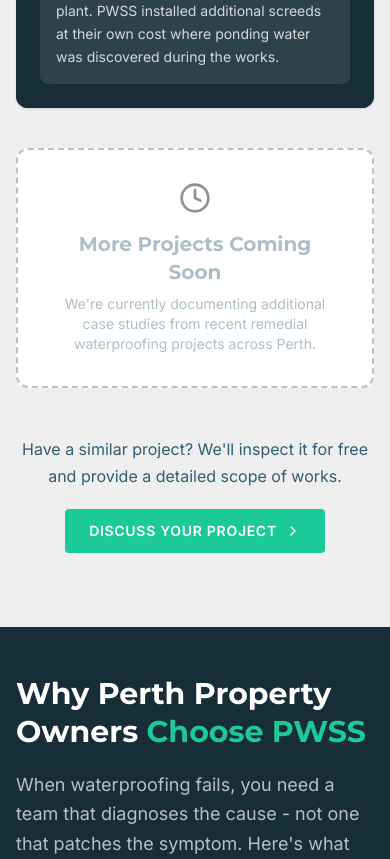
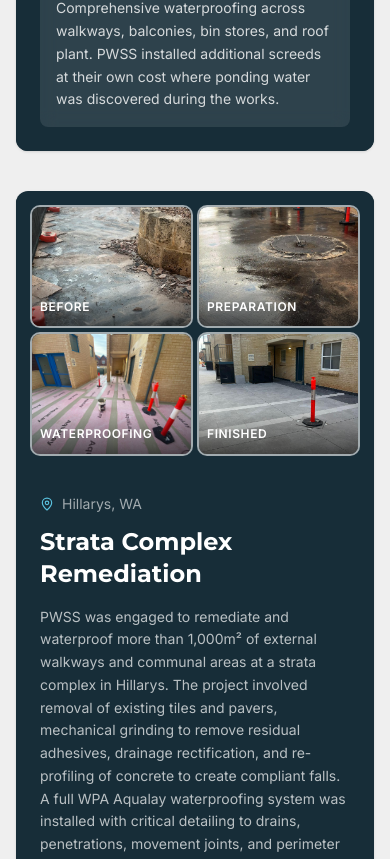
Before and after one commit to Greenie5656/pwss-remedial, a Next.js app: page / in a window 390 px wide. Shown: the part 7910-8769 px from the top of the page. Built offline with nearby package versions, Linux system fonts and the light colour scheme.

Commit message:
Fix Next.js Image aspect ratio warnings on all logo instances

```diff
--- /dev/null
+++ b/src/app/robots.ts
@@ -0,0 +1,11 @@
+import type { MetadataRoute } from 'next';
+
+export default function robots(): MetadataRoute.Robots {
+  return {
+    rules: {
+      userAgent: '*',
+      allow: '/',
+    },
+    sitemap: 'https://perthwaterproofingremedial.com/sitemap.xml',
+  };
+}
--- /dev/null
+++ b/src/app/sitemap.ts
@@ -0,0 +1,12 @@
+import type { MetadataRoute } from 'next';
+
+export default function sitemap(): MetadataRoute.Sitemap {
+  return [
+    {
+      url: 'https://perthwaterproofingremedial.com',
+      lastModified: new Date(),
+      changeFrequency: 'weekly',
+      priority: 1,
+    },
+  ];
+}
--- a/src/components/layout/Footer.tsx
+++ b/src/components/layout/Footer.tsx
@@ -21,7 +21,8 @@
                 alt="PWSS Remedial Waterproofing Perth"
                 width={160}
                 height={48}
-                className="h-10 w-auto"
+               className=""
+                style={{ width: 'auto', height: '2.5rem' }}
               />
             </a>
             <p className="text-sm leading-relaxed">
--- a/src/components/layout/Navbar.tsx
+++ b/src/components/layout/Navbar.tsx
@@ -37,7 +37,8 @@
                 alt="PWSS Remedial Waterproofing Perth"
                 width={40}
                 height={40}
-                className="h-10 w-auto block lg:hidden"
+                className="block lg:hidden"
+                style={{ width: 'auto', height: '2.5rem' }}
                 priority
               />
               {/* Full logo: desktop only */}
@@ -46,7 +47,8 @@
                 alt="PWSS Remedial Waterproofing Perth"
                 width={160}
                 height={48}
-                className="h-10 lg:h-12 w-auto hidden lg:block"
+                className="hidden lg:block"
+                style={{ width: 'auto', height: '2.5rem' }}
                 priority
               />
             </a>
--- a/src/components/sections/CaseStudies.tsx
+++ b/src/components/sections/CaseStudies.tsx
@@ -1,7 +1,7 @@
 'use client';
 
 import Image from 'next/image';
-import { MapPin, CheckCircle, Clock } from 'lucide-react';
+import { MapPin, CheckCircle, } from 'lucide-react';
 import { motion, type Variants } from 'framer-motion';
 import Container from '@/components/ui/Container';
 import Button from '@/components/ui/Button';
@@ -55,7 +55,7 @@
       'Concrete substrate preparation',
     ],
     summary:
-      'PWSS delivered a full waterproofing and anti-slip coating system for the grandstand at WA Hockey Stadium. The project involved meticulous substrate grinding to expose bare concrete pores, application of Adflex WBE primer, Rimseal 170 UV-stable membrane, and two coats of Deckpro 80 non-slip top coat - ensuring the venue is safe for public foot traffic and protected against Perth\'s intense UV exposure.',
+      'PWSS delivered a full waterproofing and anti-slip coating system for the grandstand at WA Hockey Stadium. The project involved meticulous substrate grinding to expose bare concrete pores, application of Adflex WBE primer, Rimseal 170 UV-stable membrane, and two coats of Deckpro 80 non-slip top coat — ensuring the venue is safe for public foot traffic and protected against Perth\'s intense UV exposure.',
     result:
       'High-performance waterproofing with a durable, non-slip, trafficable finish ready for top-level competition. Delivered on time with full client satisfaction.',
     accentColor: 'var(--color-pwss-mint)',
@@ -65,9 +65,24 @@
     location: 'East Perth, WA',
     photos: [
       {
-        src: '/images/case-studies/hockey-stadium-applying.jpg',
-        alt: 'Remedial waterproofing works at 2 Goderich Street commercial property in East Perth',
-        label: 'Overview',
+        src: '/images/case-studies/goderich-before.jpg',
+        alt: 'Original tiled walkway at 2 Goderich Street before remedial waterproofing works',
+        label: 'Before',
+      },
+      {
+        src: '/images/case-studies/goderich-demolition.jpg',
+        alt: 'PWSS team grinding substrate during walkway demolition at 2 Goderich Street East Perth',
+        label: 'Demolition',
+      },
+      {
+        src: '/images/case-studies/goderich-membrane.jpg',
+        alt: 'Completed waterproofing membrane on common walkway at 2 Goderich Street',
+        label: 'Membrane',
+      },
+      {
+        src: '/images/case-studies/goderich-finished.jpg',
+        alt: 'Finished over-tile waterproofing system on balcony at 2 Goderich Street East Perth',
+        label: 'Finished',
       },
     ],
     scope: [
@@ -78,10 +93,48 @@
       'Screed and ramp installation',
     ],
     summary:
-      'A multi-area remedial waterproofing project across a commercial property in East Perth. PWSS identified that the existing topping screed could not be waterproofed over, requiring full epoxy screed replacement. Steps were converted to ramps, and a 5-coat over-tile system was proposed for the balcony areas - saving the client approximately $30,000 compared to full screed removal.',
+      'A multi-area remedial waterproofing project across a commercial property in East Perth. PWSS identified that the existing topping screed could not be waterproofed over, requiring full epoxy screed replacement. Steps were converted to ramps, and a 5-coat over-tile system was proposed for the balcony areas, saving the client approximately $30,000 compared to full screed removal.',
     result:
       'Comprehensive waterproofing across walkways, balconies, bin stores, and roof plant. PWSS installed additional screeds at their own cost where ponding water was discovered during the works.',
     accentColor: 'var(--color-pwss-aero)',
+  },
+  {
+    title: 'Strata Complex Remediation',
+    location: 'Hillarys, WA',
+    photos: [
+      {
+        src: '/images/case-studies/hillarys-before.jpg',
+        alt: 'Deteriorated walkway and exposed concrete before remediation at Hillarys strata complex',
+        label: 'Before',
+      },
+      {
+        src: '/images/case-studies/hillarys-preparation.jpg',
+        alt: 'Substrate preparation and power washing at Hillarys strata complex',
+        label: 'Preparation',
+      },
+      {
+        src: '/images/case-studies/hillarys-waterproofing.jpg',
+        alt: 'WPA Aqualay waterproofing membrane installation across 1000m² of walkways in Hillarys',
+        label: 'Waterproofing',
+      },
+      {
+        src: '/images/case-studies/hillarys-finished.jpg',
+        alt: 'Completed tiled walkways and communal areas at Hillarys strata complex',
+        label: 'Finished',
+      },
+    ],
+    scope: [
+      'Over 1,000m² of remediation works',
+      'Tile and paver removal',
+      'Drainage repairs and fall correction',
+      'WPA Aqualay waterproofing system',
+      'Full re-tiling of all areas',
+    ],
+    summary:
+      'PWSS was engaged to remediate and waterproof more than 1,000m² of external walkways and communal areas at a strata complex in Hillarys. The project involved removal of existing tiles and pavers, mechanical grinding to remove residual adhesives, drainage rectification, and re-profiling of concrete to create compliant falls. A full WPA Aqualay waterproofing system was installed with critical detailing to drains, penetrations, movement joints, and perimeter upstands.',
+    result:
+      'A fully remediated and waterproofed external environment with new tiling across all walkways and communal areas. Durable, compliant, and built for long-term performance.',
+    accentColor: 'var(--color-pwss-cyan)',
   },
 ];
 
@@ -102,6 +155,7 @@
           src={photos[0].src}
           alt={photos[0].alt}
           fill
+          unoptimized
           className="object-cover"
           sizes="(max-width: 1024px) 100vw, 50vw"
         />
@@ -118,6 +172,7 @@
               src={photo.src}
               alt={photo.alt}
               fill
+              unoptimized
               className="object-cover group-hover:scale-105 transition-transform duration-500"
               sizes="(max-width: 640px) 45vw, (max-width: 1024px) 30vw, 25vw"
             />
@@ -248,24 +303,6 @@
                 </div>
               </motion.div>
             ))}
-
-            {/* Placeholder — third case study */}
-            <motion.div
-              initial="hidden"
-              whileInView="visible"
-              viewport={{ once: true, margin: '-60px' }}
-              variants={fadeUp}
-              className="bg-white rounded-xl border-2 border-dashed border-pwss-white-400 p-8 md:p-12 text-center"
-            >
-              <Clock size={32} className="text-pwss-white-300 mx-auto mb-4" />
-              <h3 className="font-heading text-xl font-bold text-pwss-gunmetal-600/40 mb-2">
-                More Projects Coming Soon
-              </h3>
-              <p className="text-sm text-pwss-gunmetal-600/40 max-w-md mx-auto">
-                We&apos;re currently documenting additional case studies from recent
-                remedial waterproofing projects across Perth.
-              </p>
-            </motion.div>
           </div>
 
           {/* Bottom CTA */}
--- /dev/null
+++ b/src/lib/schema.ts
@@ -0,0 +1,138 @@
+import { CONTACT, LINKS, COMPANY, SUBURBS } from './constants';
+
+export const localBusinessSchema = {
+  '@context': 'https://schema.org',
+  '@type': 'ProfessionalService',
+  name: 'Remedial Waterproofing Perth — PWSS',
+  description: COMPANY.description,
+  url: LINKS.domain,
+  telephone: '+611300271425',
+  email: CONTACT.email,
+  address: {
+    '@type': 'PostalAddress',
+    addressLocality: 'Perth',
+    addressRegion: 'WA',
+    postalCode: '6964',
+    addressCountry: 'AU',
+  },
+  areaServed: SUBURBS.map((suburb) => ({
+    '@type': 'City',
+    name: suburb,
+  })),
+  parentOrganization: {
+    '@type': 'Organization',
+    name: COMPANY.legalName,
+    url: LINKS.mainSite,
+  },
+  serviceType: [
+    'Remedial Waterproofing',
+    'Leak Rectification',
+    'Waterproofing Repairs',
+    'Concrete Remediation',
+    'Balcony Waterproofing',
+    'Commercial Waterproofing',
+  ],
+  priceRange: '$$',
+  openingHoursSpecification: {
+    '@type': 'OpeningHoursSpecification',
+    dayOfWeek: ['Monday', 'Tuesday', 'Wednesday', 'Thursday', 'Friday'],
+    opens: '07:00',
+    closes: '17:00',
+  },
+  sameAs: [LINKS.facebook, LINKS.linkedin],
+};
+
+export const serviceSchema = {
+  '@context': 'https://schema.org',
+  '@type': 'Service',
+  serviceType: 'Remedial Waterproofing',
+  provider: {
+    '@type': 'ProfessionalService',
+    name: 'Remedial Waterproofing Perth — PWSS',
+    url: LINKS.domain,
+  },
+  areaServed: {
+    '@type': 'State',
+    name: 'Western Australia',
+  },
+  description:
+    'Specialist leak investigation, failed membrane replacement, balcony and roof waterproofing repairs across Perth.',
+  hasOfferCatalog: {
+    '@type': 'OfferCatalog',
+    name: 'Remedial Waterproofing Services',
+    itemListElement: [
+      {
+        '@type': 'Offer',
+        itemOffered: {
+          '@type': 'Service',
+          name: 'Leak Investigation',
+          description: 'Systematic investigation to trace water ingress back to its source.',
+        },
+      },
+      {
+        '@type': 'Offer',
+        itemOffered: {
+          '@type': 'Service',
+          name: 'Failed Membrane Replacement',
+          description: 'Full removal and replacement of waterproofing membranes that have cracked, delaminated, or reached end of life.',
+        },
+      },
+      {
+        '@type': 'Offer',
+        itemOffered: {
+          '@type': 'Service',
+          name: 'Balcony Waterproofing Repairs',
+          description: 'Targeted repairs to leaking balconies including membrane replacement, drainage correction, and joint sealing.',
+        },
+      },
+      {
+        '@type': 'Offer',
+        itemOffered: {
+          '@type': 'Service',
+          name: 'Roof Leak Rectification',
+          description: 'Investigation and repair of roof waterproofing failures including failed flashings and membrane breakdowns.',
+        },
+      },
+      {
+        '@type': 'Offer',
+        itemOffered: {
+          '@type': 'Service',
+          name: 'Water Ingress Repairs',
+          description: 'Comprehensive repairs where water is entering through walls, windows, expansion joints, or below-ground structures.',
+        },
+      },
+      {
+        '@type': 'Offer',
+        itemOffered: {
+          '@type': 'Service',
+          name: 'Crack Injection',
+          description: 'High-pressure injection of polyurethane or epoxy resins into concrete cracks to seal active leaks.',
+        },
+      },
+      {
+        '@type': 'Offer',
+        itemOffered: {
+          '@type': 'Service',
+          name: 'Concrete Remediation',
+          description: 'Repair of spalling, carbonation damage, and water-affected concrete.',
+        },
+      },
+      {
+        '@type': 'Offer',
+        itemOffered: {
+          '@type': 'Service',
+          name: 'Expansion Joint Repairs',
+          description: 'Replacement and re-sealing of failed expansion joints in car parks, podiums, and building facades.',
+        },
+      },
+      {
+        '@type': 'Offer',
+        itemOffered: {
+          '@type': 'Service',
+          name: 'Protective Coating Systems',
+          description: 'Application of high-performance protective coatings to prevent water penetration and extend asset life.',
+        },
+      },
+    ],
+  },
+};
```
Also changed, not shown: src/app/page.tsx (+10 -0 lines).
